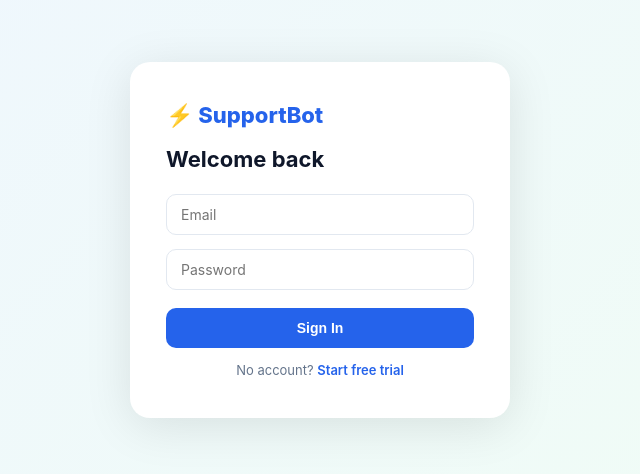
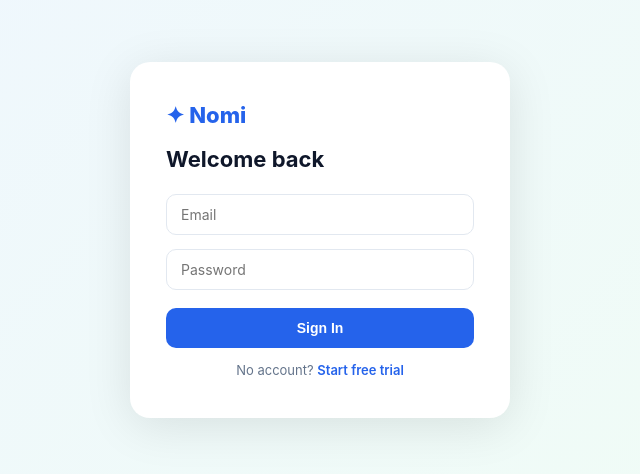
Before and after one commit to am1409/botsupport, a React (Vite) app in the folder supportbot/dashboard/: page / in a window 1280 px wide. Shown: the part 160-634 px from the top of the page, without its empty margins (320-960 px from the left). Built offline with nearby package versions, Linux system fonts and the light colour scheme.

Commit message:
Update App.jsx

```diff
--- a/supportbot/dashboard/src/App.jsx
+++ b/supportbot/dashboard/src/App.jsx
@@ -45,7 +45,7 @@ function AuthScreen({ onLogin }) {
   return (
     <div style={styles.authWrap}>
       <div style={styles.authCard}>
-        <div style={styles.logo}>⚡ SupportBot</div>
+        <div style={styles.logo}>✦ Nomi</div>
         <h2 style={styles.authTitle}>{mode === "login" ? "Welcome back" : "Start free trial"}</h2>
         {mode === "register" && (
           <input style={styles.input} placeholder="Company name"
@@ -153,7 +153,7 @@ function Dashboard({ token, onLogout }) {
     <div style={styles.dashWrap}>
       {/* Sidebar */}
       <aside style={styles.sidebar}>
-        <div style={styles.sidebarLogo}>⚡ SupportBot</div>
+        <div style={styles.sidebarLogo}>✦ Nomi</div>
         <nav style={styles.nav}>
           {[
             ["overview", "📊", "Overview"],
```
